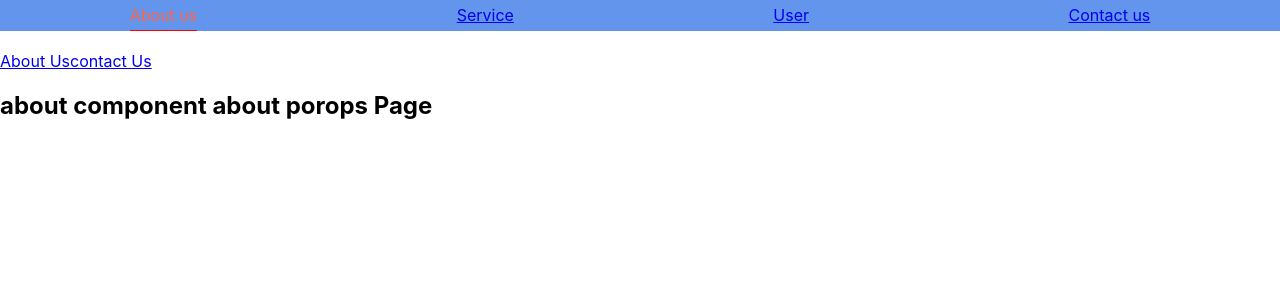
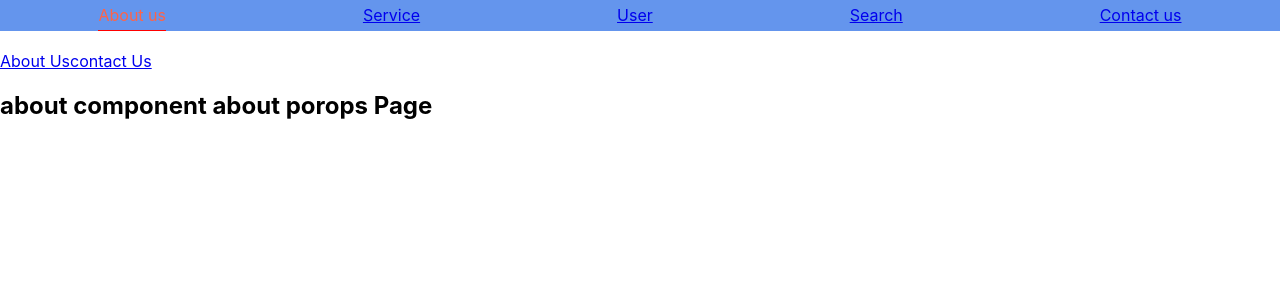
Before and after one commit to sushilv3/react_router_prac, a React (Create React App) app: page / in a window 1280 px wide. Shown: the top 300 px of the page. Built offline with nearby package versions, Linux system fonts and the light colour scheme.

Commit message:
added search link

```diff
--- a/src/components/NavBar.jsx
+++ b/src/components/NavBar.jsx
@@ -14,6 +14,9 @@ const NavBar = () => {
         <NavLink exact activeClassName="active_class" to="/user/manish">
           User
         </NavLink>
+        <NavLink exact activeClassName="active_class" to="/search">
+          Search
+        </NavLink>
         <NavLink exact activeClassName="active_class" to="/contact">
           Contact us
         </NavLink>
```
